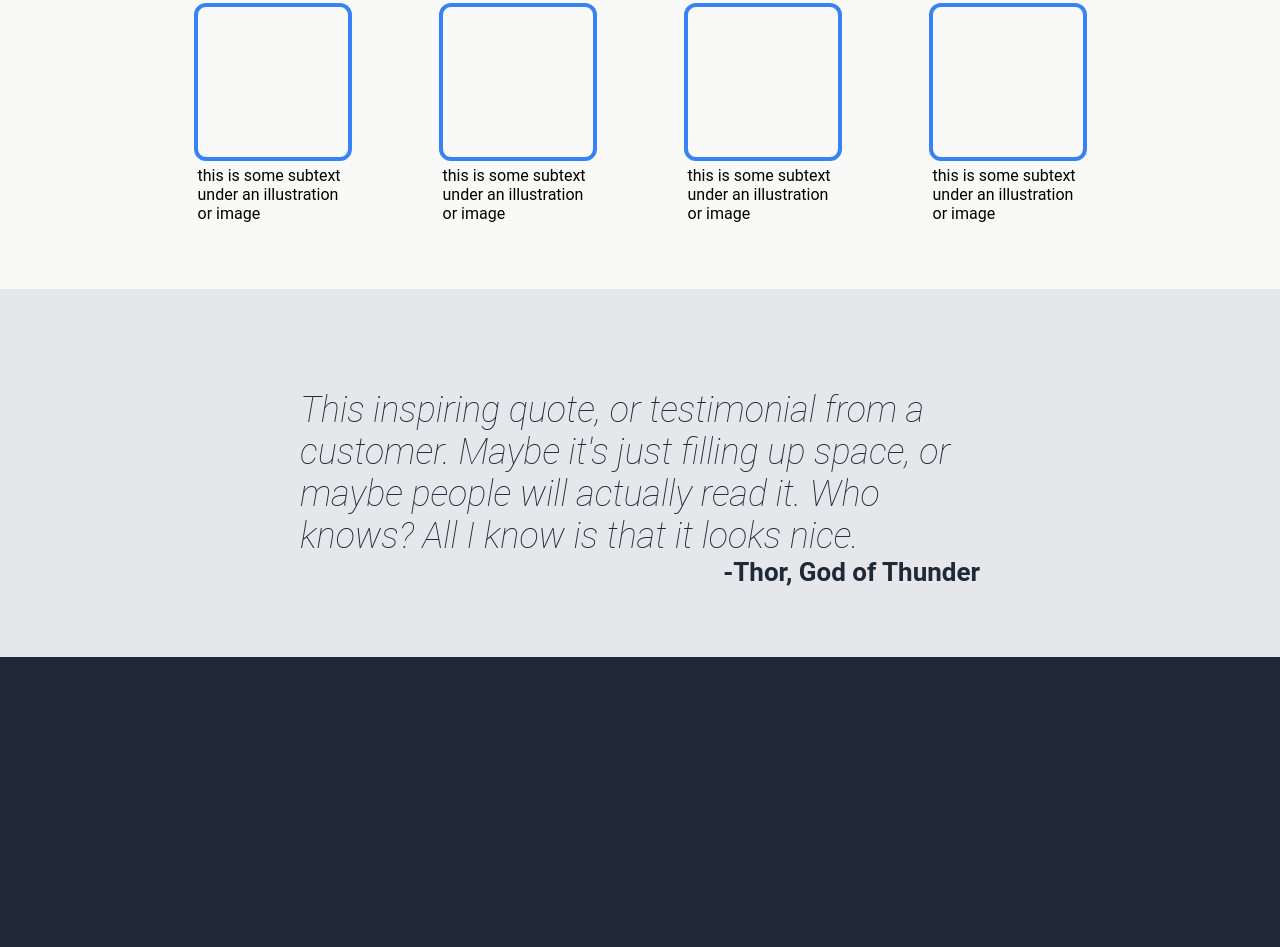
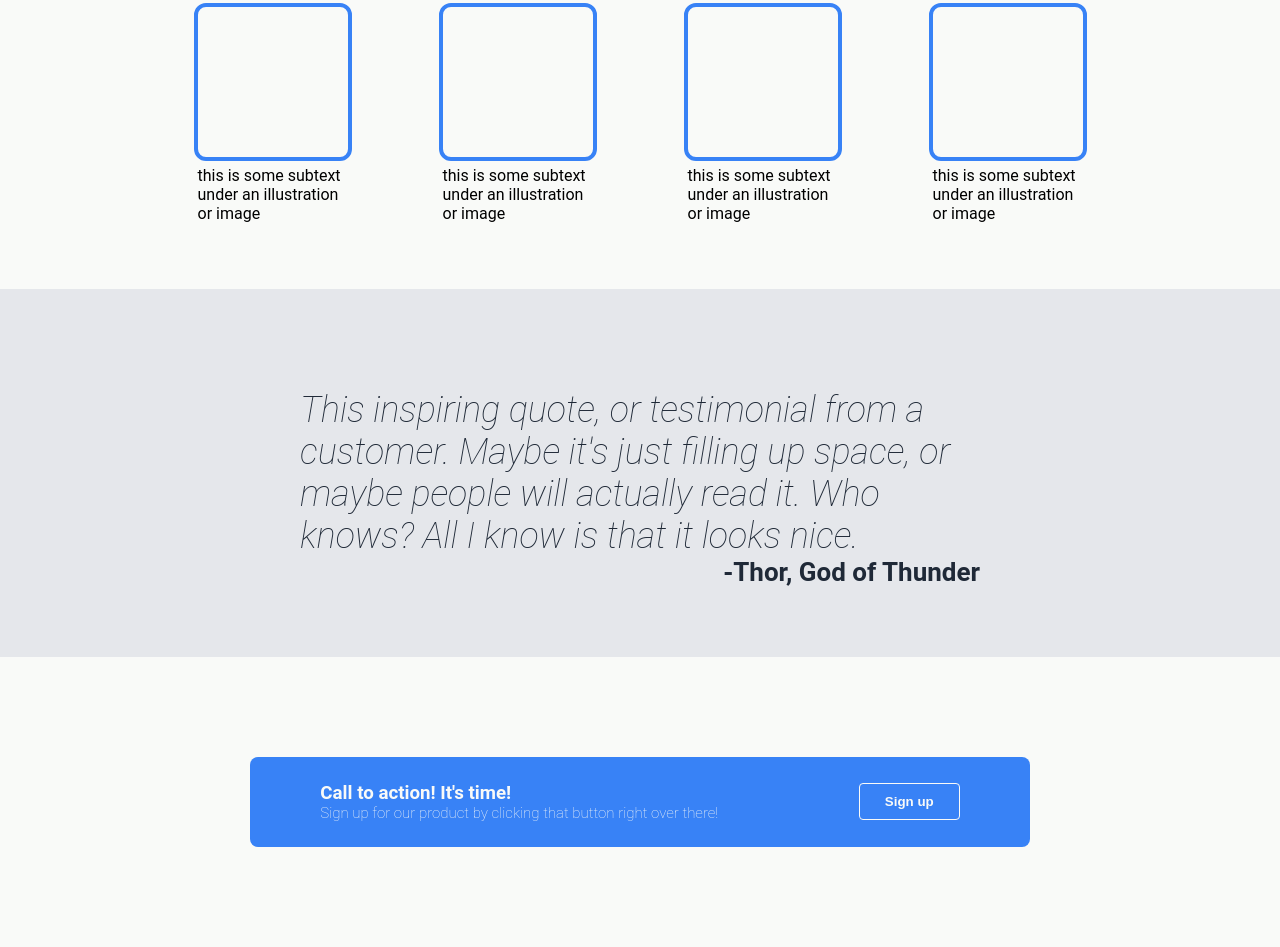
Before and after one commit to nicollaur/odin-landing-page, a plain HTML site: page index.html in a window 1280 px wide. Shown: the part 731-1678 px from the top of the page. Before the commit the page ends 1388 px from the top, so only its background shows below. Drawn offline with Linux system fonts and the light colour scheme.

Commit message:
add call-to-action html index.html and css style.css

```diff
--- a/index.html
+++ b/index.html
@@ -58,6 +58,16 @@
                 will actually read it. Who knows? All I know is that it looks nice.</p>
             <span>-Thor, God of Thunder</span>
         </div>
+
+        <div class="call-to-action-container">
+            <div class="call-to-action">
+                <span class="call-to-action-text">
+                    <h3>Call to action! It's time!</h3>
+                    <p>Sign up for our product by clicking that button right over there!</p>
+                </span>
+                <button class="call-to-action-button">Sign up</button>
+            </div>
+        </div>
     </main>
 
 </body>
--- a/style.css
+++ b/style.css
@@ -29,6 +29,11 @@ body {
     display: flex;
     list-style: none;
     gap: 15px;
+}
+
+a {
+    text-decoration: none;
+    color: #E5E7EB;
 }
 
 .hero-section {
@@ -118,7 +123,37 @@ body {
     font-style: normal;
 }
 
-a {
-    text-decoration: none;
-    color: #E5E7EB;
+.call-to-action-container {
+    background-color: #F9FAF8;
+    padding: 100px 250px;
 }
+
+.call-to-action {
+    background-color: #3882F6;
+    display: flex;
+    justify-content: space-around;
+    align-items: center;
+    padding: 25px 0;
+    border-radius: 0.5rem;
+}
+
+.call-to-action h3,
+.call-to-action p {
+    margin: 0;
+    padding: 0;
+    color: #F9FAF8;
+}
+
+.call-to-action p {
+    font-weight: 100;
+    font-size: 15px;
+}
+
+.call-to-action-button {
+    border: 1px solid #F9FAF8;
+    color: #F9FAF8;
+    background-color: #3882F6;
+    border-radius: 0.25rem;
+    font-weight: 700;
+    padding: 10px 25px;
+}
```
